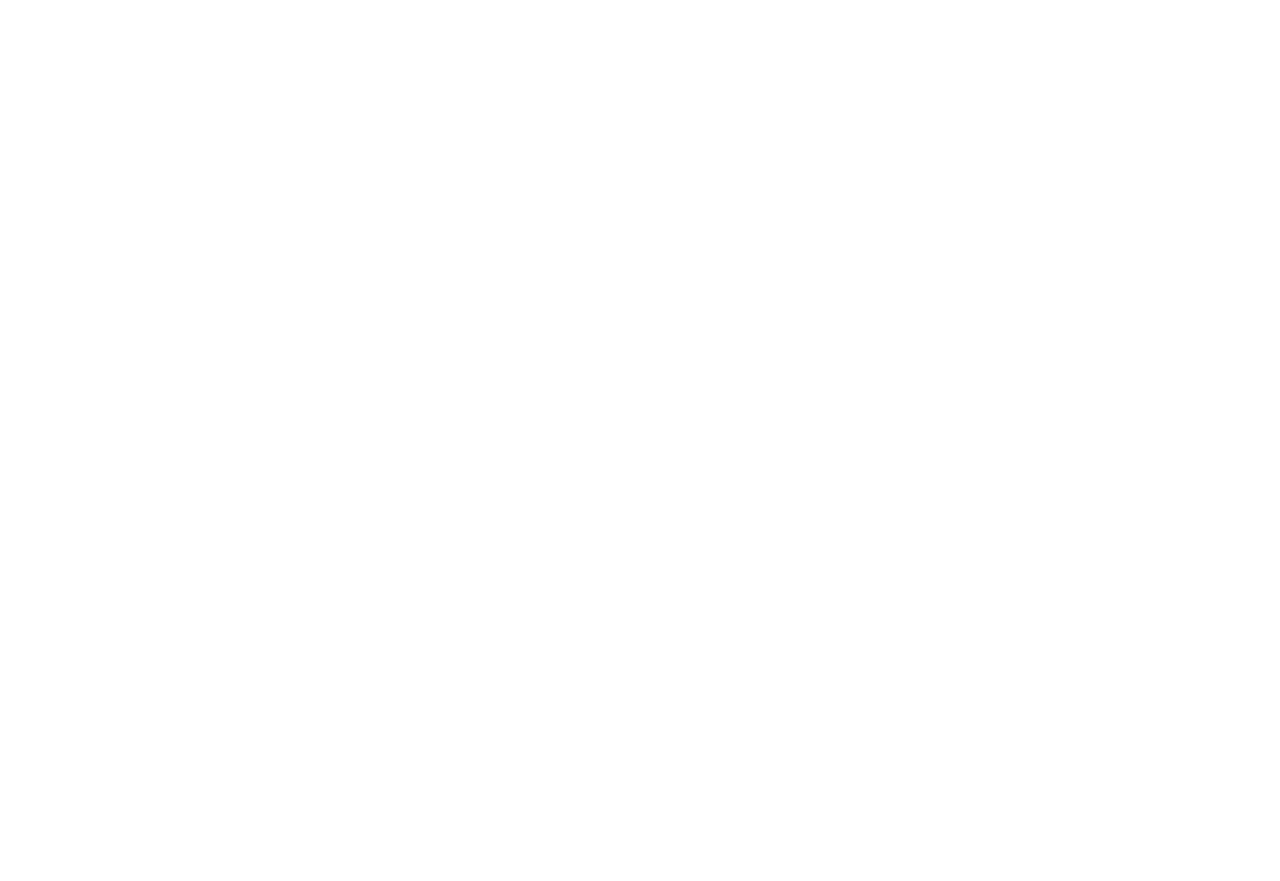
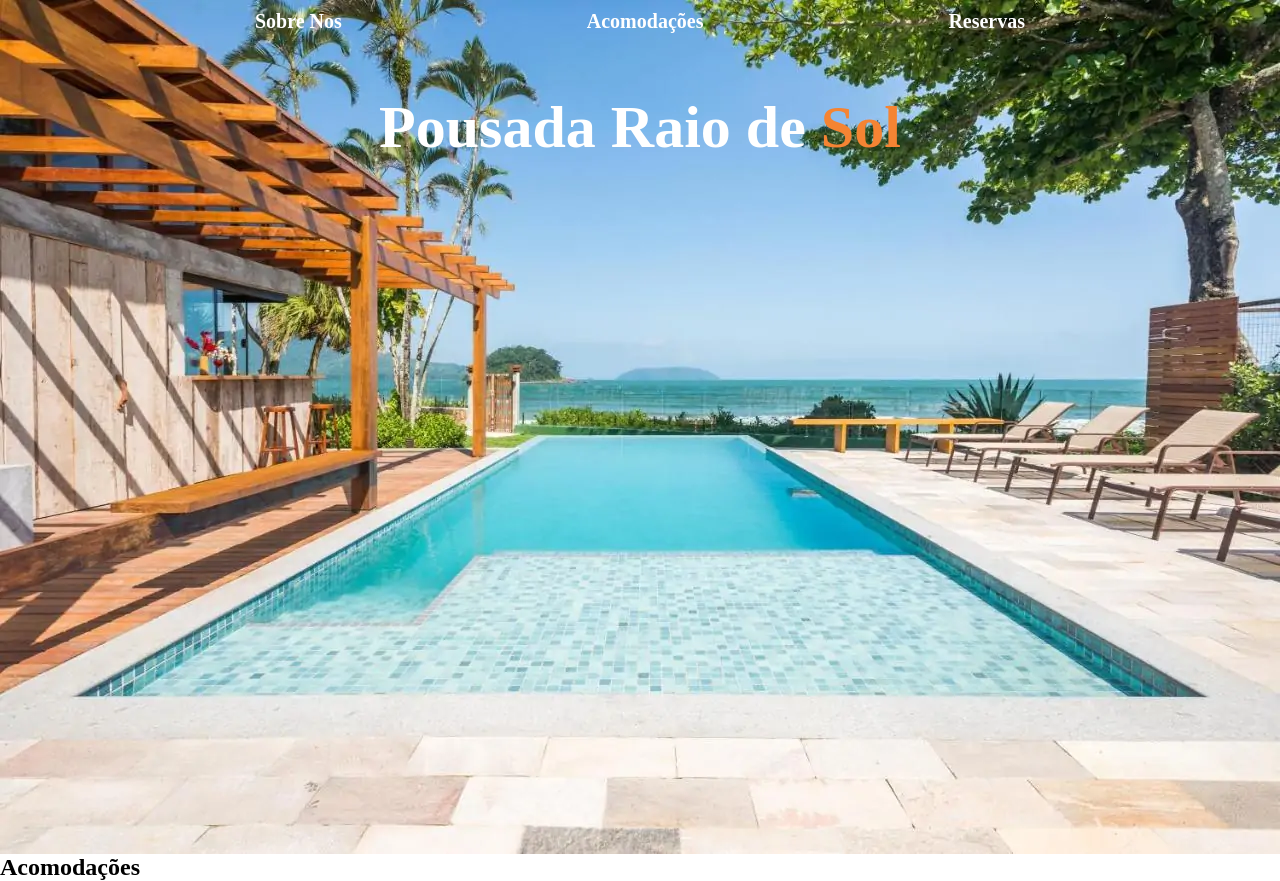
Before and after one commit to klebers022/cp-pousada, a plain HTML site: page index.html in a window 1280 px wide. Before the commit the page ends 800 px from the top, so only its background shows below. Drawn offline with Linux system fonts and the light colour scheme.

Commit message:
inicio da pagina home

```diff
--- /dev/null
+++ b/css/style.css
@@ -0,0 +1,42 @@
+*{
+    margin: 0;
+    padding: 0;
+    box-sizing: border-box;
+}
+
+header nav{
+    color: white;
+}
+
+header nav ul {
+    display: flex;
+    justify-content: space-evenly;
+    list-style: none;
+    font-weight: bold;
+    font-size: 20px;
+    padding: 10px;
+
+}
+
+header nav ul li:hover{
+    transform: scale(1.1);
+}
+
+header h1{
+    color: white;
+    text-align: center;
+    padding: 50px;
+    font-size: 60px;
+}
+
+.sol{
+    color: rgb(245, 132, 51);
+    font-weight: bolder;
+}
+
+header{
+    background-image: url(/image/pousadas-pe-areia-litoral-norte-sp-villa-sape-pousada.webp);
+    background-repeat: no-repeat;
+    background-size: 100%;
+    height: 854px;
+}
--- a/index.html
+++ b/index.html
@@ -4,8 +4,29 @@
     <meta charset="UTF-8">
     <meta name="viewport" content="width=device-width, initial-scale=1.0">
     <title>Document</title>
+    <link rel="stylesheet" href="/css/style.css">
 </head>
 <body>
+    <div>
 
+    </div>
+    <header>
+        <nav>
+            <ul>
+                <li>Sobre Nos</li>
+                <li>Acomodações</li>
+                <li>Reservas</li>
+            </ul>
+        </nav>
+
+        <h1>Pousada Raio de <span class="sol">Sol</span></h1>
+    </header>
+
+    <main>
+        <section>
+            <h2>Acomodações</h2>
+        </section>
+
+    </main>
 </body>
 </html>
```
Also changed, not shown: image/pousadas-pe-areia-litoral-norte-sp-villa-sape-pousada.webp (added).
